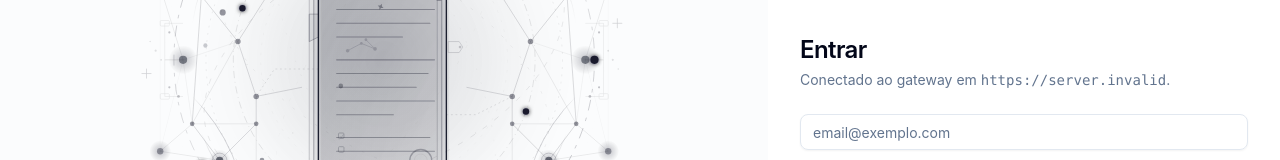
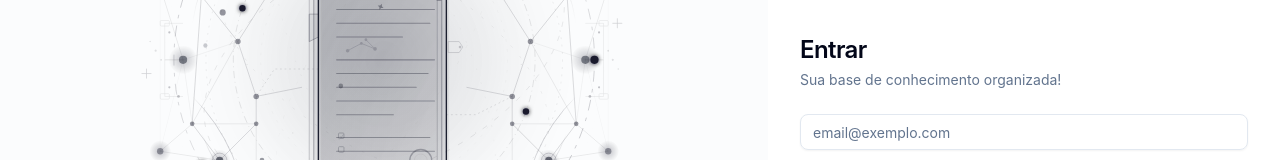
Before and after one commit to ErikBdaSilva20/Know-Ledge, a React (Vite) app in the folder knowledge/: page /login in a window 1280 px wide. Shown: the part 267-427 px from the top of the page. Built offline with nearby package versions, Linux system fonts and the light colour scheme; no server answers.

Commit message:
Corrigido o texto da tela de login/registro

```diff
--- a/knowledge/src/components/auth/GatewayAuthForm.tsx
+++ b/knowledge/src/components/auth/GatewayAuthForm.tsx
@@ -1,13 +1,13 @@
+import { Button } from "@/components/ui/button";
+import { Input } from "@/components/ui/input";
+import { auth } from "@/lib/data/client";
+import { DomainError } from "@/lib/data/errors";
+import { handleDomainError } from "@/lib/handleError";
+import { useSession } from "@/lib/session";
+import { checkPassword, isValidEmail } from "@/lib/validation";
 import { useState } from "react";
 import { useNavigate } from "react-router-dom";
 import { toast } from "sonner";
-import { useSession } from "@/lib/session";
-import { auth } from "@/lib/data/client";
-import { DomainError } from "@/lib/data/errors";
-import { handleDomainError } from "@/lib/handleError";
-import { checkPassword, isValidEmail } from "@/lib/validation";
-import { Button } from "@/components/ui/button";
-import { Input } from "@/components/ui/input";
 
 interface Props {
   mode: "signin" | "signup";
@@ -70,9 +70,7 @@ export function GatewayAuthForm({ mode }: Props) {
       <h1 className="text-2xl font-semibold tracking-tight">
         {isSignUp ? "Criar conta" : "Entrar"}
       </h1>
-      <p className="mt-1 text-sm text-muted-foreground">
-        Conectado ao gateway em <code>{import.meta.env.VITE_GATEWAY_URL}</code>.
-      </p>
+      <p className="mt-1 text-sm text-muted-foreground">Sua base de conhecimento organizada!</p>
       <div className="mt-6 space-y-3">
         {isSignUp && (
           <Input
```
